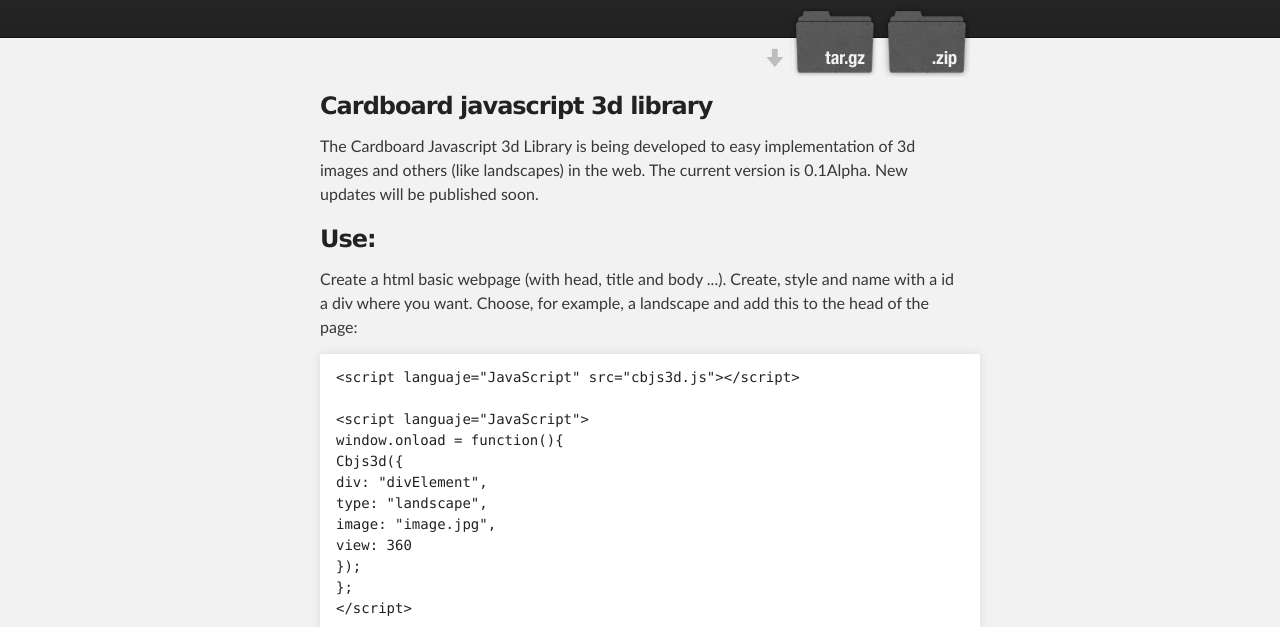
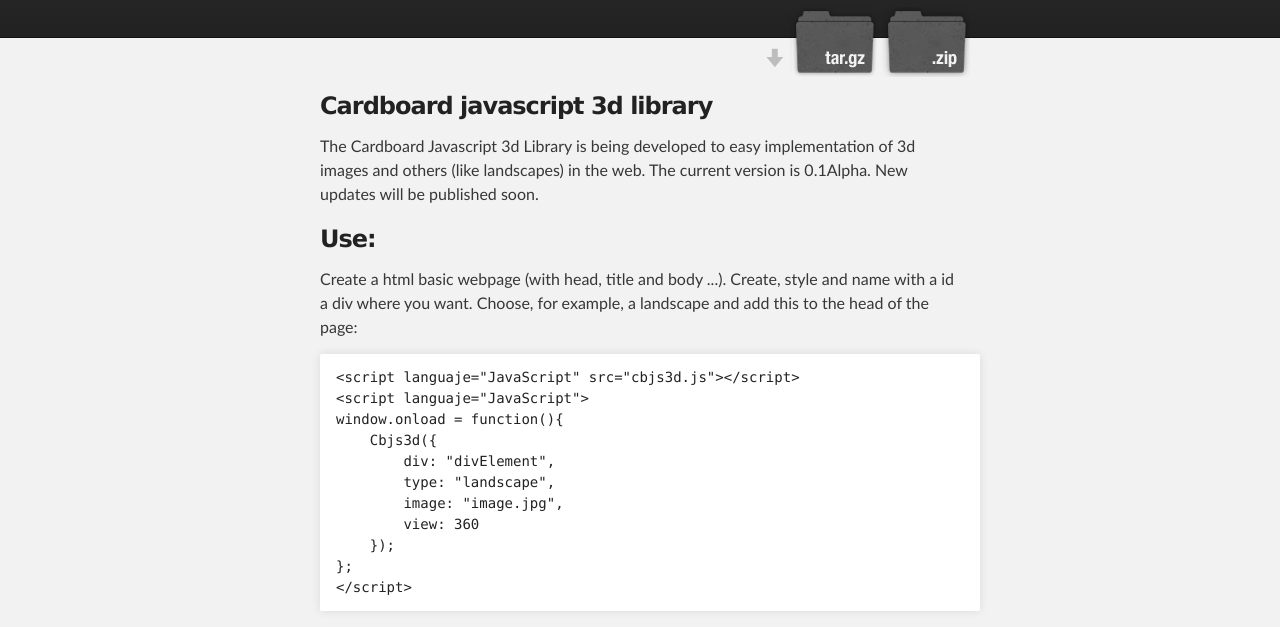
Before and after one commit to pelusanchez/Cbjs3d, a plain HTML site: page index.html in a window 1280 px wide. Shown: the part 172-799 px from the top of the page. Drawn offline with Linux system fonts and the light colour scheme.

Commit message:
Update index.html

```diff
--- a/index.html
+++ b/index.html
@@ -42,7 +42,7 @@ The current version is 0.1Alpha. New updates will be published soon.</p>
 
 <p>Create a html basic webpage (with head, title and body ...). Create, style and name with a id a div where you want. Choose, for example, a landscape and add this to the head of the page:</p>
 
-<p><pre><code>&lt;script languaje="JavaScript" src="cbjs3d.js"&gt;&lt;/script&gt;<br>
+<p><pre><code>&lt;script languaje="JavaScript" src="cbjs3d.js"&gt;&lt;/script&gt;
 &lt;script languaje="JavaScript"&gt;
 window.onload = function(){
     Cbjs3d({
```
Lines whose indentation alone changed are shown as unchanged.
